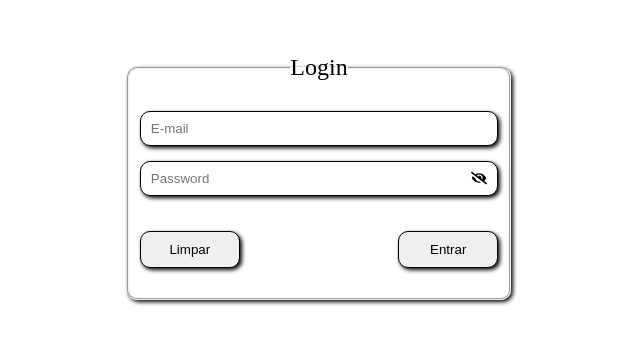
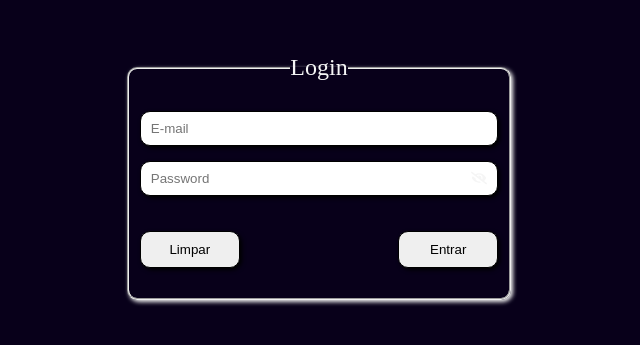
Before and after one commit to GazuaDev8417/consuming_api, a React (Vite) app: page / in a window 1280 px wide. Shown: the part 223-568 px from the top of the page, without its empty margins (321-961 px from the left). Built offline with nearby package versions, Linux system fonts and the light colour scheme; no server answers; the HTML template or start-up script is replaced by a standard one.

Commit message:
adicionando estilização

```diff
--- a/src/App.tsx
+++ b/src/App.tsx
@@ -8,6 +8,11 @@ const GlobalStyle = createGlobalStyle`
     margin: 0;
     padding: 0;
     box-sizing: border-box;
+  }
+
+  body{
+    background-color: #08001a;
+    color: whitesmoke;
   }
 `
 
--- a/src/components/asideRight/styled.tsx
+++ b/src/components/asideRight/styled.tsx
@@ -25,7 +25,7 @@ export const Container = styled.div`
     }
 
     img{
-        width: 150px;
+        width: 100%;
     }
 
     figure{
--- a/src/components/modal/styled.tsx
+++ b/src/components/modal/styled.tsx
@@ -2,7 +2,7 @@ import styled from "styled-components"
 
 
 export const Container = styled.div`
-    background: rgba(0,0,0,.9);
+    background: rgba(0,0,0, .95);
     color: whitesmoke;
     width: 15vw;
     height: 35vh;
--- a/src/components/recipesContainer/styled.tsx
+++ b/src/components/recipesContainer/styled.tsx
@@ -7,10 +7,11 @@ export const Container = styled.div`
     font-family: "Roboto", sans-serif;
     font-weight: 300;
     font-style: normal;
+    width: 70vw;
 
     h1{
         text-align: center;
-        margin: 20px;
+        margin: 40px;
     }
 
     .product-container{
--- a/src/pages/recipes/Recipes.tsx
+++ b/src/pages/recipes/Recipes.tsx
@@ -38,7 +38,9 @@ const Recipes:FC = ()=>{
                     ) : null}
                     {modal ? <Modal/> : null}
                 </div>
-                <RecipesContainer/>
+                <div className="recipes-container">
+                    <RecipesContainer/>
+                </div>
             </main>
             <footer>
                 Copyright &copy; 2023 por &nbsp;
--- a/src/pages/recipes/styled.tsx
+++ b/src/pages/recipes/styled.tsx
@@ -3,6 +3,12 @@ import styled from "styled-components"
 
 
 export const Container = styled.div`
+    .recipes-container{
+        display: flex;
+        align-items: center;
+        justify-content: center;
+    }
+
     .modal-container{
         position: absolute;
         top: 13%;
--- a/src/pages/user/styled.tsx
+++ b/src/pages/user/styled.tsx
@@ -59,6 +59,7 @@ export const Container = styled.div`
     .profile-container .btn-delAccount:hover{
         background-color: rgba(255,0,0,.9);
         box-shadow: 0 0 8px;
+        color: whitesmoke;
     }
 
     .profile-container .btn-delAccount:active{
```
